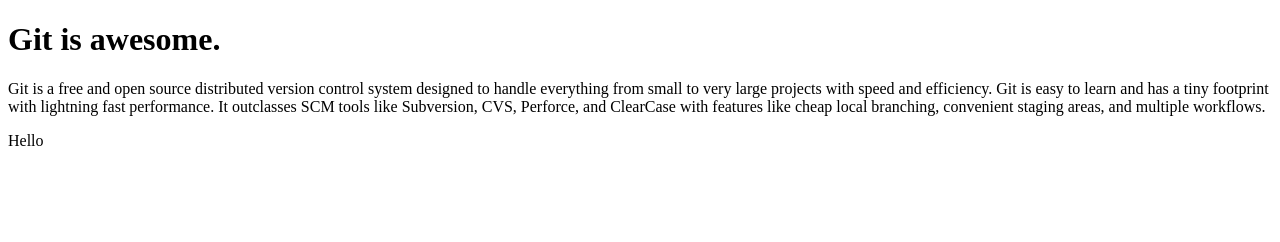
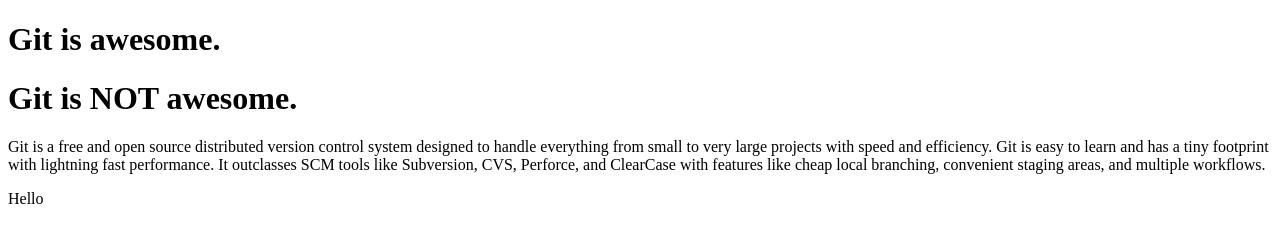
Before and after one commit to ivieP2023/digital, a plain HTML site: page index.html in a window 1280 px wide. Drawn offline with Linux system fonts and the light colour scheme.

Commit message:
Update index.html
Added a new header

```diff
--- a/index.html
+++ b/index.html
@@ -8,6 +8,8 @@
   </head>
   <body>
     <h1>Git is awesome.</h1>
+    <h1>Git is NOT awesome.</h1>
+
     <p>
     Git is a free and open source distributed
     version control system designed to handle everything from small to very large projects
```
